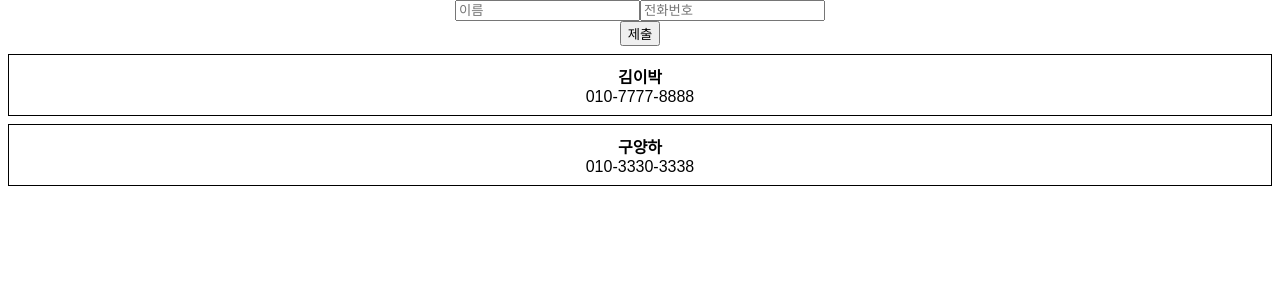
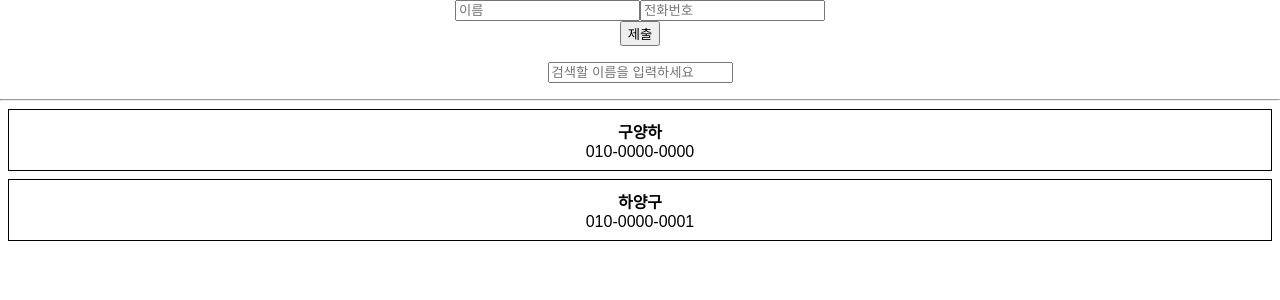
Before and after one commit to YanghaKoo/React.js, a React (Create React App) app in the folder phone-book/: page / in a window 1280 px wide. Shown: the top 300 px of the page. Built offline with nearby package versions, Linux system fonts and the light colour scheme; the HTML template or start-up script is replaced by a standard one.

Commit message:
Update App.js

```diff
--- a/phone-book/src/App.js
+++ b/phone-book/src/App.js
@@ -6,43 +6,74 @@ import './App.css';
 
 class App extends Component {
 
-  id = 2;
-
+    id = 2
     state = {
-    information : [
+      information: [
         {
-        id : 0,
-        name : '김이박',
-        phone : '010-7777-8888'
+          id: 0,
+          name: '구양하',
+          phone: '010-0000-0000'
         },
         {
-        id : 1,
-        name : '구양하',
-        phone : '010-3330-3338'
+          id: 1,
+          name: '하양구',
+          phone: '010-0000-0001'
         }
-    ]
+      ],
+      keyword: ''
     }
 
+    handleChange = (e) => {
+      this.setState({
+        [e.target.name]: e.target.value,
+      });
+    }
 
-  handleCreate = (data) =>  {
-    const {information} = this.state
+    handleCreate = (data) => {
+      const { information } = this.state;
       this.setState({
-      information : information.concat({id : this.id++, ...data})
+        information: information.concat({ id: this.id++, ...data })
       })
     }
 
-
+    handleRemove = (id) => {
+      const { information } = this.state;
+      this.setState({
+        information: information.filter(info => info.id !== id)
+      })
+    }
+    handleUpdate = (id, data) => {
+      const { information } = this.state;
+      this.setState({
+        information: information.map(
+          info => id === info.id
+            ? { ...info, ...data } // 새 객체를 만들어서 기존의 값과 전달받은 data 을 덮어씀
+            : info // 기존의 값을 그대로 렌더링
+        )
+      })
+    }
 
     render() {
-    const { information } = this.state
+    const { information, keyword } = this.state
+
+    const filteredList = information.filter(item =>
+      item.name.indexOf(keyword) !== -1
+    )
+
     return (
       <div className="App">
         <PhoneForm onCreate ={this.handleCreate}/>
-        <PhoneInfoList data={this.state.information}/>
+        <p>
+          <input placeholder="검색할 이름을 입력하세요"
+          onChange={this.handleChange}
+          value={keyword}
+          name = "keyword" />
+          </p>
+          <hr/>
+        <PhoneInfoList data={filteredList} onRemove={this.handleRemove} onUpdate={this.handleUpdate}/>
       </div>
-    );
+    )
   }
 }
 
-
 export default App;
```
Lines whose indentation alone changed are shown as unchanged.
